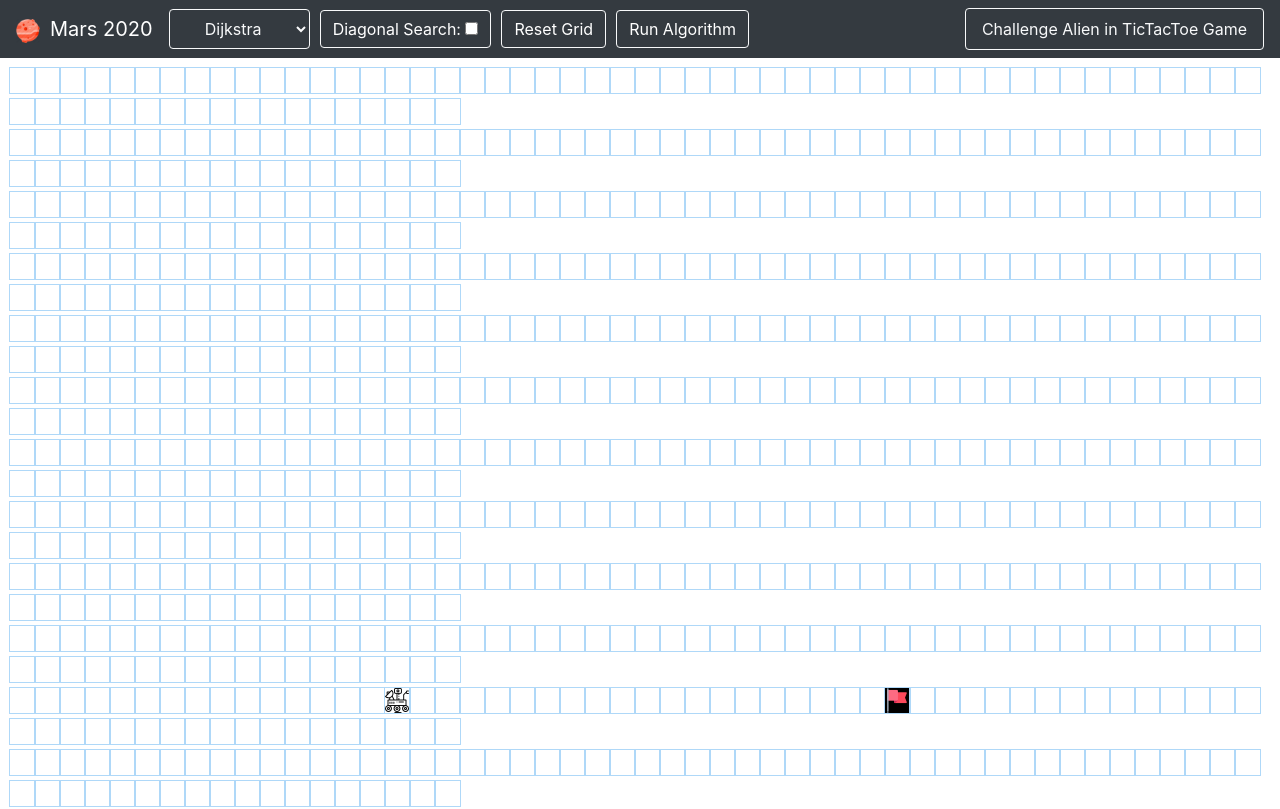
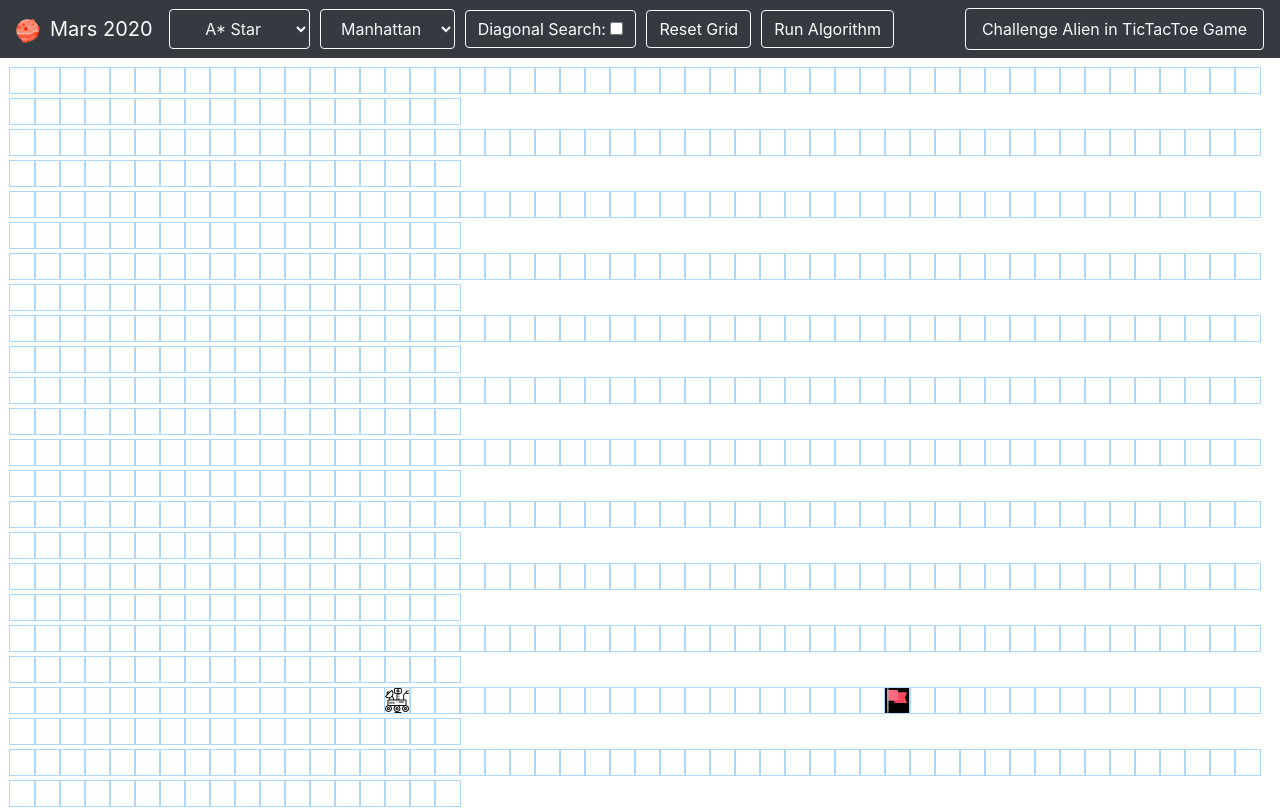
Before and after one commit to mavneeK/Mars-2020-Microsoft, a React (Create React App) app in the folder mars-rover/: page / in a window 1280 px wide. Shown: the top 809 px of the page. Built offline with nearby package versions, Linux system fonts and the light colour scheme; the HTML template or start-up script is replaced by a standard one.

Commit message:
Made A* algorithm with diagonal support

```diff
--- /dev/null
+++ b/mars-rover/src/Algorithms/A-Star.js
@@ -0,0 +1,83 @@
+export function AStar(grid, startNode, finishNode, diagonal, heuristic) {
+    const visitedNodesInOrder = [];
+    startNode.distance = 0;
+    const unvisitedNodes = getAllNodes(grid);
+    while (!!unvisitedNodes.length) {
+        sortNodes(unvisitedNodes, heuristic, finishNode);
+        const closestNode = unvisitedNodes.shift();
+        if (closestNode.isWall) continue;
+
+        if (closestNode.distance === Infinity) return visitedNodesInOrder;
+        closestNode.isVisited = true;
+
+        visitedNodesInOrder.push(closestNode);
+        if (closestNode === finishNode) return visitedNodesInOrder;
+
+        updateUnvisitedNeighbors(closestNode, grid, diagonal);
+    }
+
+}
+
+function sortNodes(unvisitedNodes, heuristic, finishNode) {
+    unvisitedNodes.sort((nodeA, nodeB) => getSortingValue(nodeA, heuristic, finishNode) - getSortingValue(nodeB, heuristic, finishNode));
+}
+
+function getSortingValue(node, heuristic, finishNode) {
+    return node.distance + getHeuristicValue(node, heuristic, finishNode);
+}
+
+function getHeuristicValue(node, heuristic, finishNode) {
+    if (heuristic === 'Manhattan') {
+        return (Math.abs(node.row - finishNode.row) + Math.abs(node.col - finishNode.col));
+    }
+}
+
+function updateUnvisitedNeighbors(node, grid, diagonal) {
+    const unvisitedNeighbors = getUnvisitedNeighbors(node, grid, diagonal);
+    for (const neighbor of unvisitedNeighbors) {
+        if (neighbor.distance > node.distance + 1) {
+            neighbor.distance = node.distance + 1;
+            neighbor.previousNode = node;
+        }
+        // if (neighbor.distance == node.distance + 1 && (Math.abs(neighbor.row - node.row) < 1 || Math.abs(neighbor.col - node.col) < 1)) {
+        //     neighbor.previousNode = node;
+        // }
+    }
+}
+
+function getUnvisitedNeighbors(node, grid, diagonal) {
+    const neighbor = [];
+    const { col, row } = node;
+    if (row > 0) neighbor.push(grid[row - 1][col]);
+    if (row < grid.length - 1) neighbor.push(grid[row + 1][col]);
+    if (col > 0) neighbor.push(grid[row][col - 1]);
+    if (col < grid[0].length - 1) neighbor.push(grid[row][col + 1]);
+    if (diagonal === true) {
+        if (col > 0 && row > 0) neighbor.push(grid[row - 1][col - 1]);
+        if (col < grid[0].length - 1 && row > 0) neighbor.push(grid[row - 1][col + 1]);
+        if (col > 0 && row < grid.length - 1) neighbor.push(grid[row + 1][col - 1]);
+        if (col < grid[0].length - 1 && row < grid.length - 1) neighbor.push(grid[row + 1][col + 1]);
+    }
+    // return neighbor.filter(neighbor => !neighbor.isVisited);
+    return neighbor;
+}
+
+function getAllNodes(grid) {
+    const nodes = [];
+    for (const row of grid) {
+        for (const node of row) {
+            nodes.push(node);
+        }
+    }
+    return nodes;
+}
+
+export function ShortestPathAStar(finishNode) {
+    const nodesInShortestPathOrder = [];
+    let currentNode = finishNode;
+    while (currentNode !== null) {
+        nodesInShortestPathOrder.unshift(currentNode);
+        currentNode = currentNode.previousNode;
+    }
+    return nodesInShortestPathOrder;
+}
--- a/mars-rover/src/Components/NavigationBar.jsx
+++ b/mars-rover/src/Components/NavigationBar.jsx
@@ -19,14 +19,20 @@ export default class NavigationBar extends React.Component {
                 <nav className="navbar navbar-expand-lg navbar-dark bg-dark">
                     <a className="navbar-brand" href="#"><img src={mars_image} height="24px" width="24px" style={{ marginRight: "10px" }}></img>Mars 2020</a>
                     <select className="navbar navbar-dark text-light bg-dark btn btn-dark border border-light rounded" onChange={(event) => this.props.searchMethod(event.target.value)}>
+                        <option value="AStar">A* Star</option>
                         <option value="Dijkstra">Dijkstra</option>
                         <option value="BreathFirst">Breath First</option>
                         <option value="DepthFirst">Depth First</option>
+                    </select>
+                    <select className="navbar navbar-dark text-light bg-dark btn btn-dark border border-light rounded" id="heuristic" style={{ marginLeft: "10px" }} onChange={(event) => this.props.changeHeuristic(event.target.value)}>
+                        <option value="Manhattan">Manhattan</option>
+                        <option value="Euclidean">Euclidean</option>
                     </select>
                     <span className="btn btn-dark border border-light rounded" style={{ marginLeft: "10px" }}>Diagonal Search: <input type="checkbox" onClick={() => this.props.changeDiagonal()}></input></span>
                     <button className="btn btn-dark border border-light rounded" style={{ marginLeft: "10px" }} onClick={() => this.props.resetGrid()}>
                         Reset Grid
                     </button>
+
                     <button className="btn btn-dark border border-light rounded" style={{ marginLeft: "10px" }} onClick={() => this.props.runAlgorithm()}>
                         Run Algorithm
                     </button>
--- a/mars-rover/src/PathFindingVisualizer/PathFindingVisualizer.jsx
+++ b/mars-rover/src/PathFindingVisualizer/PathFindingVisualizer.jsx
@@ -6,6 +6,7 @@ import './PathFindingVisualizer.css'
 import { DepthFirst, ShortestPathDepthFirst } from '../Algorithms/depthFirst';
 import { Dijkstra, ShortestPathDijkstra } from '../Algorithms/Dijkstra';
 //import { dijkstra, getNodesInShortestPathOrder } from '../Algorithms/dijkstra';
+import { AStar, ShortestPathAStar } from '../Algorithms/A-Star';
 
 let START_NODE_ROW = 10;
 let START_NODE_COL = 15;
@@ -20,8 +21,9 @@ export default class PathFindingVisualizer extends Component {
             mouseIsPressed: false,
             isStartChange: false,
             isFinishChange: false,
-            searchMethod: 'Dijkstra',
+            searchMethod: 'AStar',
             diagonal: false,
+            heuristic: "Manhattan"
         };
     }
 
@@ -147,11 +149,27 @@ export default class PathFindingVisualizer extends Component {
             const visitedNodesInOrder = DepthFirst(grid, startNode, finishNode, this.state.diagonal);
             const nodesInShortestPathOrder = ShortestPathDepthFirst(finishNode);
             this.animate(visitedNodesInOrder, nodesInShortestPathOrder);
-            console.log("BB");
+        } else if (this.state.searchMethod === 'AStar') {
+            const visitedNodesInOrder = AStar(grid, startNode, finishNode, this.state.diagonal, this.state.heuristic);
+            const nodesInShortestPathOrder = ShortestPathAStar(finishNode);
+            this.animate(visitedNodesInOrder, nodesInShortestPathOrder);
         }
     }
     searchMethod(newMethod) {
+        if (newMethod === 'Dijkstra' || newMethod === "BreathFirst" || newMethod === "DepthFirst") {
+            var h = document.getElementById("heuristic");
+            h.disabled = true;
+        } else {
+            var h = document.getElementById("heuristic");
+            h.disabled = false;
+        }
         this.setState({ searchMethod: newMethod });
+    }
+
+    // function to change the heuristic based on the dropdown on navigation bar
+    changeHeuristic(newHeuristic) {
+        console.log("heuristic changed");
+        this.setState({ heuristic: newHeuristic });
     }
 
     changeDiagonal() {
@@ -161,7 +179,6 @@ export default class PathFindingVisualizer extends Component {
 
     render() {
         const { grid, mouseIsPressed } = this.state;
-        console.log(grid);
 
         return (
             <>
@@ -169,7 +186,8 @@ export default class PathFindingVisualizer extends Component {
                     resetGrid={this.resetGrid}
                     searchMethod={(newMethod) => this.searchMethod(newMethod)}
                     runAlgorithm={() => this.visualize()}
-                    changeDiagonal={(check) => this.changeDiagonal()}>
+                    changeDiagonal={(check) => this.changeDiagonal()}
+                    changeHeuristic={(newHeuristic) => this.changeHeuristic(newHeuristic)}>
                 </NavigationBar>
                 <div className="grid">
                     {grid.map((row, rowIdx) => {
```
